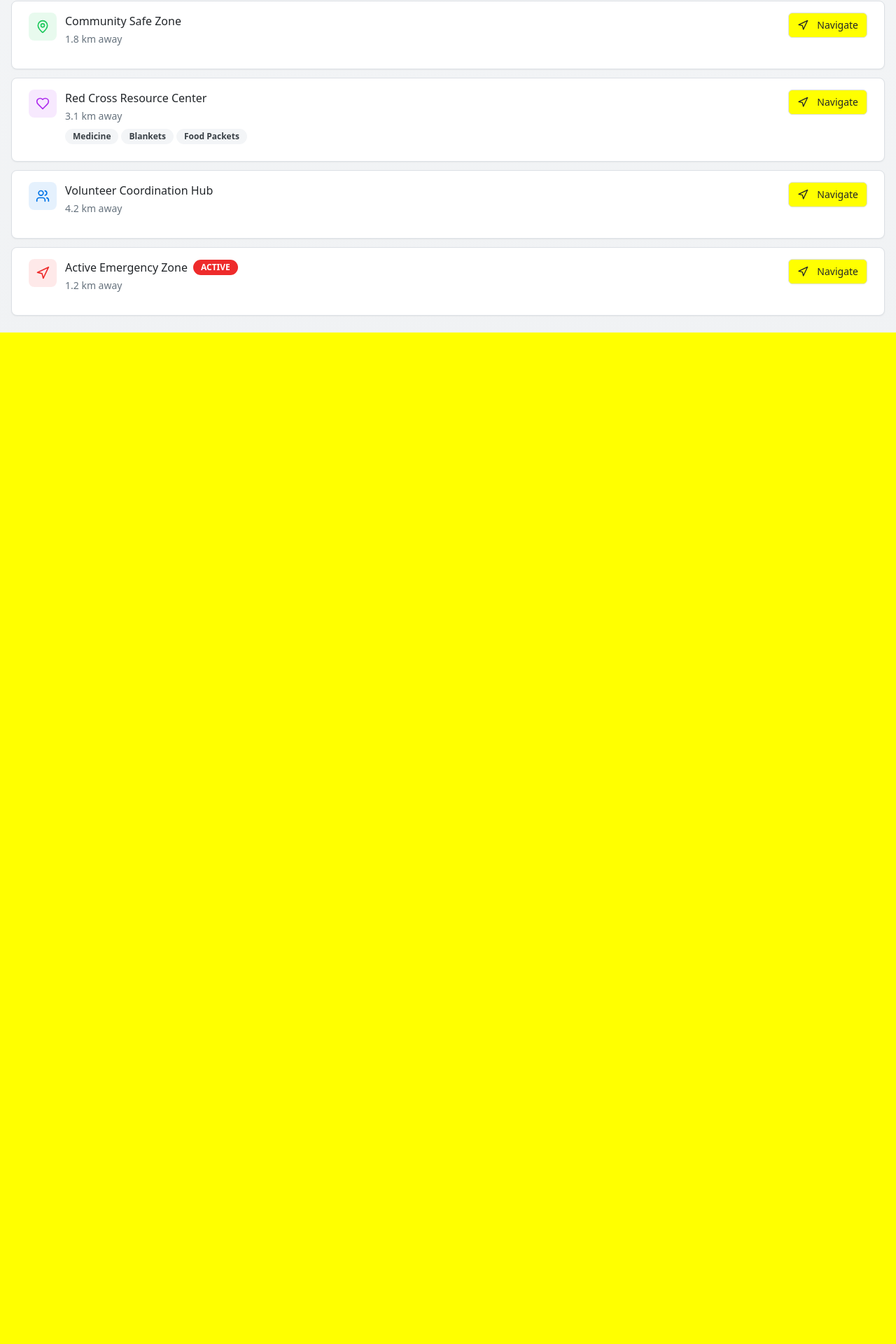
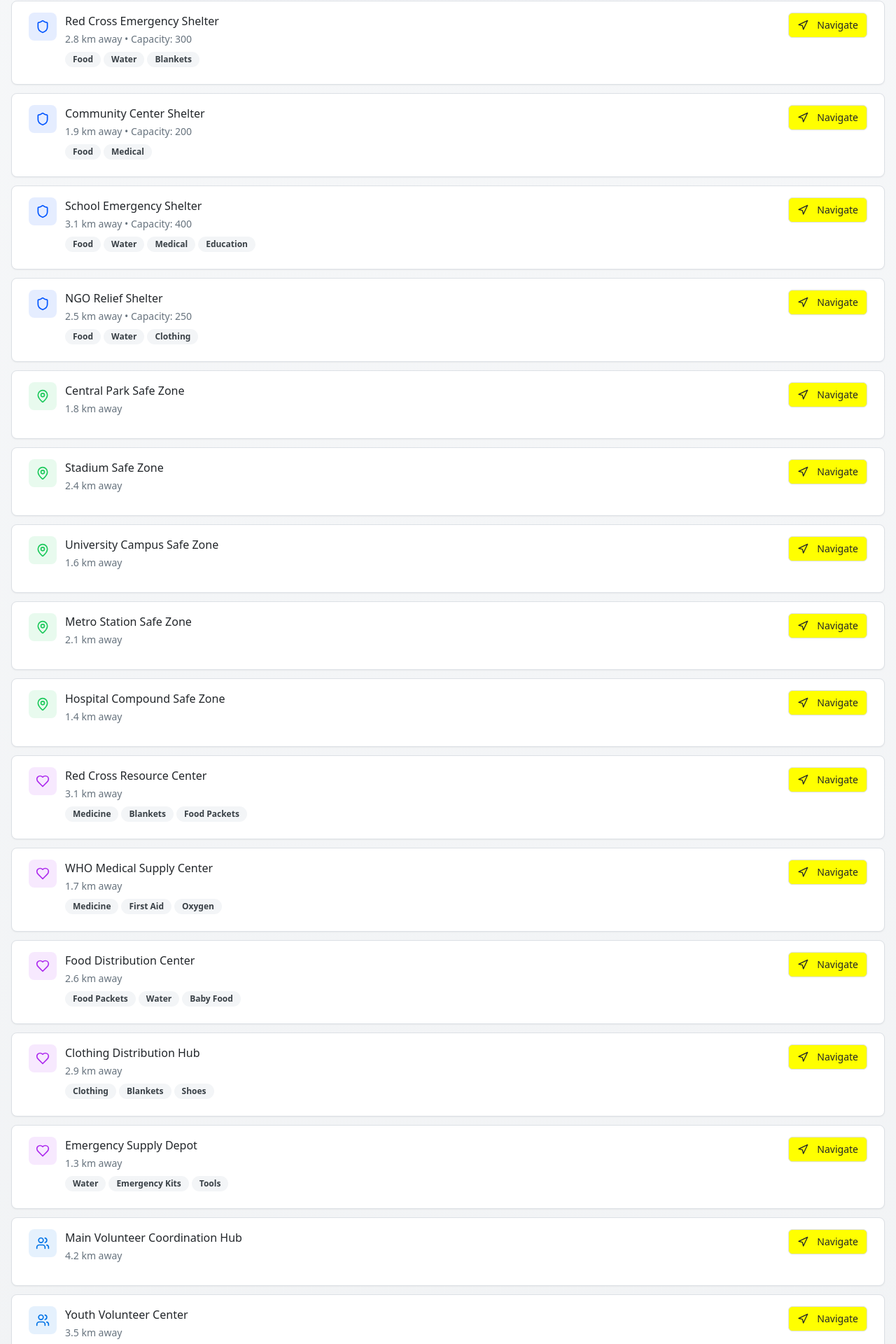
Before and after one commit to shivvam09/resilient-aid-link, a React (Vite) app: page / in a window 1280 px wide. Shown: the part 1690-3610 px from the top of the page at 70% size. Before the commit the page ends 2165 px from the top, so only its background shows below. Built offline with nearby package versions, Linux system fonts and the light colour scheme; no server answers; the HTML template or start-up script is replaced by a standard one.

Commit message:
Add nearby locations

```diff
--- a/src/components/ReliefMap.tsx
+++ b/src/components/ReliefMap.tsx
@@ -30,6 +30,7 @@ const ReliefMap = () => {
 
   // Mock data - In real app, this would come from GPS/offline database
   const mapLocations: MapLocation[] = [
+    // Shelters
     {
       id: '1',
       name: 'Government Emergency Shelter',
@@ -43,14 +44,94 @@ const ReliefMap = () => {
     },
     {
       id: '2',
-      name: 'Community Safe Zone',
+      name: 'Red Cross Emergency Shelter',
+      type: 'shelter',
+      latitude: 28.6179,
+      longitude: 77.2110,
+      capacity: 300,
+      available: true,
+      distance: 2.8,
+      resources: ['Food', 'Water', 'Blankets']
+    },
+    {
+      id: '3',
+      name: 'Community Center Shelter',
+      type: 'shelter',
+      latitude: 28.6099,
+      longitude: 77.2050,
+      capacity: 200,
+      available: false,
+      distance: 1.9,
+      resources: ['Food', 'Medical']
+    },
+    {
+      id: '4',
+      name: 'School Emergency Shelter',
+      type: 'shelter',
+      latitude: 28.6159,
+      longitude: 77.2130,
+      capacity: 400,
+      available: true,
+      distance: 3.1,
+      resources: ['Food', 'Water', 'Medical', 'Education']
+    },
+    {
+      id: '5',
+      name: 'NGO Relief Shelter',
+      type: 'shelter',
+      latitude: 28.6119,
+      longitude: 77.2070,
+      capacity: 250,
+      available: true,
+      distance: 2.5,
+      resources: ['Food', 'Water', 'Clothing']
+    },
+
+    // Safe Zones
+    {
+      id: '6',
+      name: 'Central Park Safe Zone',
       type: 'safe_zone',
       latitude: 28.6129,
       longitude: 77.2290,
       distance: 1.8,
     },
     {
-      id: '3',
+      id: '7',
+      name: 'Stadium Safe Zone',
+      type: 'safe_zone',
+      latitude: 28.6199,
+      longitude: 77.2150,
+      distance: 2.4,
+    },
+    {
+      id: '8',
+      name: 'University Campus Safe Zone',
+      type: 'safe_zone',
+      latitude: 28.6089,
+      longitude: 77.2190,
+      distance: 1.6,
+    },
+    {
+      id: '9',
+      name: 'Metro Station Safe Zone',
+      type: 'safe_zone',
+      latitude: 28.6169,
+      longitude: 77.2030,
+      distance: 2.1,
+    },
+    {
+      id: '10',
+      name: 'Hospital Compound Safe Zone',
+      type: 'safe_zone',
+      latitude: 28.6109,
+      longitude: 77.2110,
+      distance: 1.4,
+    },
+
+    // Resource Centers
+    {
+      id: '11',
       name: 'Red Cross Resource Center',
       type: 'resource_center',
       latitude: 28.6239,
@@ -59,20 +140,100 @@ const ReliefMap = () => {
       resources: ['Medicine', 'Blankets', 'Food Packets']
     },
     {
-      id: '4',
-      name: 'Volunteer Coordination Hub',
+      id: '12',
+      name: 'WHO Medical Supply Center',
+      type: 'resource_center',
+      latitude: 28.6059,
+      longitude: 77.2140,
+      distance: 1.7,
+      resources: ['Medicine', 'First Aid', 'Oxygen']
+    },
+    {
+      id: '13',
+      name: 'Food Distribution Center',
+      type: 'resource_center',
+      latitude: 28.6189,
+      longitude: 77.2070,
+      distance: 2.6,
+      resources: ['Food Packets', 'Water', 'Baby Food']
+    },
+    {
+      id: '14',
+      name: 'Clothing Distribution Hub',
+      type: 'resource_center',
+      latitude: 28.6149,
+      longitude: 77.2210,
+      distance: 2.9,
+      resources: ['Clothing', 'Blankets', 'Shoes']
+    },
+    {
+      id: '15',
+      name: 'Emergency Supply Depot',
+      type: 'resource_center',
+      latitude: 28.6079,
+      longitude: 77.2030,
+      distance: 1.3,
+      resources: ['Water', 'Emergency Kits', 'Tools']
+    },
+
+    // Volunteer Hubs
+    {
+      id: '16',
+      name: 'Main Volunteer Coordination Hub',
       type: 'volunteer_hub',
       latitude: 28.6339,
       longitude: 77.2390,
       distance: 4.2,
     },
     {
-      id: '5',
-      name: 'Active Emergency Zone',
+      id: '17',
+      name: 'Youth Volunteer Center',
+      type: 'volunteer_hub',
+      latitude: 28.6219,
+      longitude: 77.2250,
+      distance: 3.5,
+    },
+    {
+      id: '18',
+      name: 'Community Volunteer Base',
+      type: 'volunteer_hub',
+      latitude: 28.6299,
+      longitude: 77.2170,
+      distance: 3.8,
+    },
+    {
+      id: '19',
+      name: 'NGO Volunteer Center',
+      type: 'volunteer_hub',
+      latitude: 28.6379,
+      longitude: 77.2310,
+      distance: 4.5,
+    },
+    {
+      id: '20',
+      name: 'Emergency Response Team Hub',
+      type: 'volunteer_hub',
+      latitude: 28.6259,
+      longitude: 77.2290,
+      distance: 3.6,
+    },
+
+    // Emergency Zones
+    {
+      id: '21',
+      name: 'Flood Affected Area',
       type: 'emergency',
       latitude: 28.6039,
       longitude: 77.1990,
       distance: 1.2,
+    },
+    {
+      id: '22',
+      name: 'Building Collapse Site',
+      type: 'emergency',
+      latitude: 28.6279,
+      longitude: 77.2350,
+      distance: 3.9,
     }
   ];
 
```
